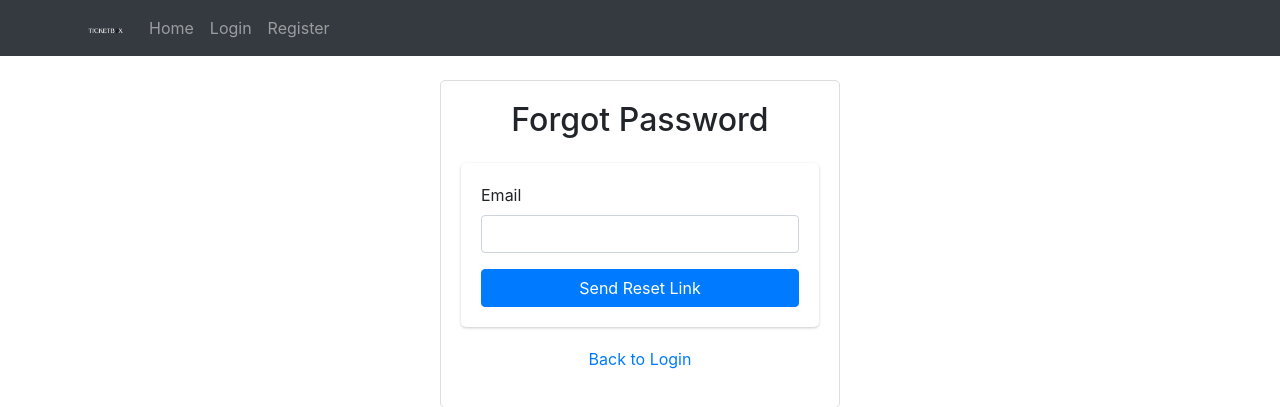
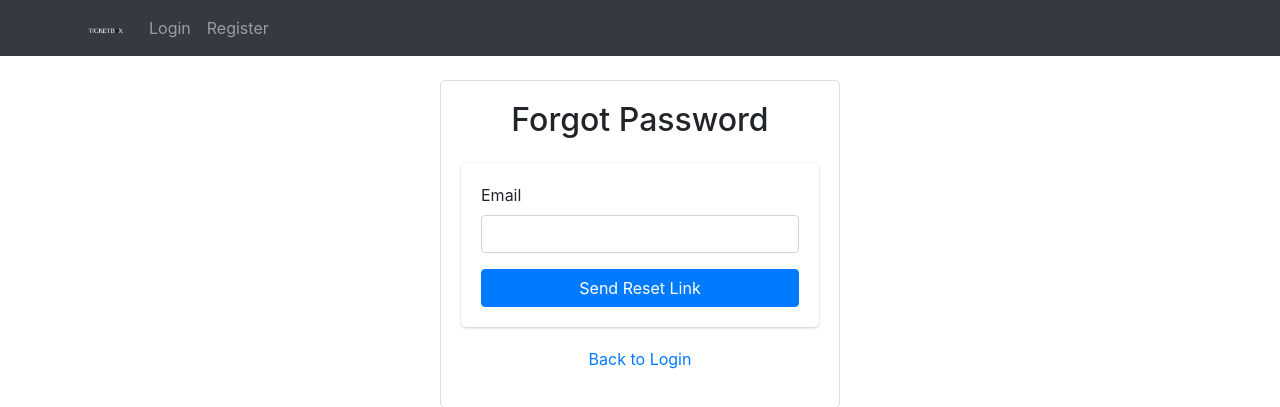
Before and after one commit to itzreiii/midExam-lecWebProg, a PHP site: page /uts/auth/forgot-password.php in a window 1280 px wide. Shown: the top 407 px of the page. Run offline with PHP 8.4, Linux system fonts and the light colour scheme.

Commit message:
perbaikan di header

```diff
--- a/lec/includes/header.php
+++ b/lec/includes/header.php
@@ -24,15 +24,16 @@ include_once 'functions.php';
         </button>
         <div class="collapse navbar-collapse" id="navbarNav">
             <ul class="navbar-nav me-auto">
-                <li class="nav-item">
-                    <a class="nav-link" href="./my-events.php">Home</a>
-                </li>
+
                 <?php if (is_logged_in()): ?>
                     <?php if (is_admin()): ?>
                         <li class="nav-item">
                             <a class="nav-link" href="/admin/dashboard.php">Admin Dashboard</a>
                         </li>
                     <?php else: ?>
+                        <li class="nav-item">
+                            <a class="nav-link" href="../user/my-events.php">Home</a>
+                        </li>
                         <li class="nav-item">
                             <a class="nav-link" href="./register-event.php">See Available Events</a>
                         </li>
@@ -45,10 +46,10 @@ include_once 'functions.php';
                     </li>
                 <?php else: ?>
                     <li class="nav-item">
-                        <a class="nav-link" href="./auth/login.php">Login</a>
+                        <a class="nav-link" href="../auth/login.php">Login</a>
                     </li>
                     <li class="nav-item">
-                        <a class="nav-link" href="./auth/register.php">Register</a>
+                        <a class="nav-link" href="../auth/register.php">Register</a>
                     </li>
                 <?php endif; ?>
             </ul>
```
